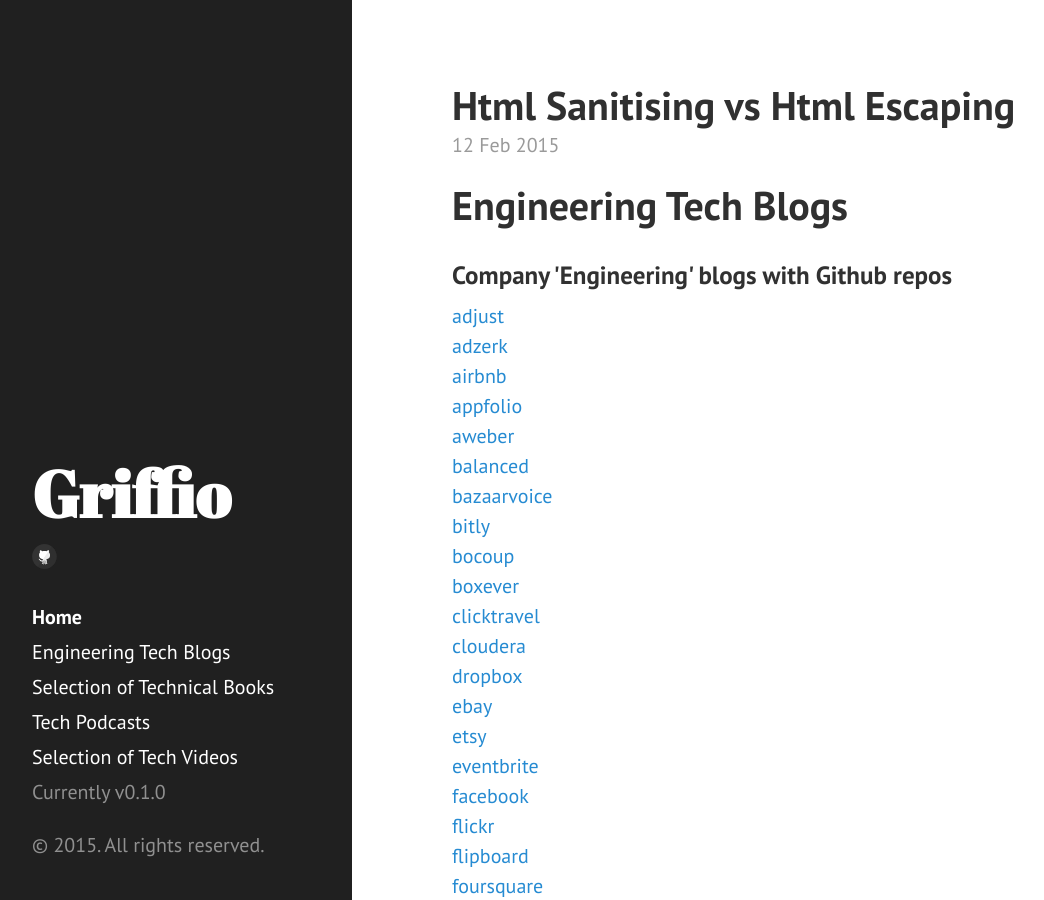
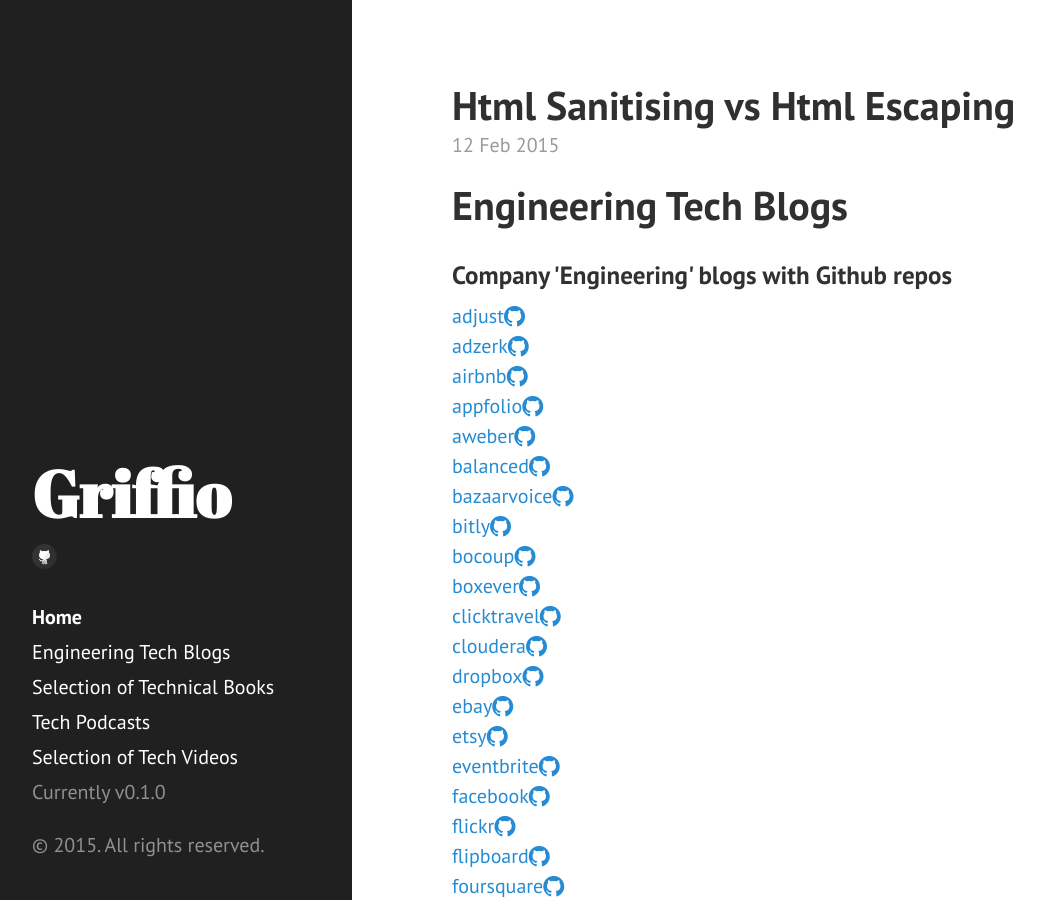
Before and after one commit to griffio/griffio.github.io, a Jekyll site: the page built from index.html, in a window 1280 px wide and 900 px high. Shown: the whole window, without its empty margins (8-1052 px from the left). Built offline with Jekyll 4.4.1, drawn with Linux system fonts in a browser that asks for light colours; nearby versions of some CDN libraries; the list of posts is cut into pages by our own code.

Commit message:
octicon.css

```diff
--- a/_includes/head.html
+++ b/_includes/head.html
@@ -15,6 +15,7 @@
     </title>
 
     <!-- CSS -->
+    <link rel="stylesheet" href="{{ site.baseurl }}public/css/octicon.css">
     <link rel="stylesheet" href="{{ site.baseurl }}public/css/poole.css">
     <link rel="stylesheet" href="{{ site.baseurl }}public/css/syntax.css">
     <link rel="stylesheet" href="{{ site.baseurl }}public/css/hyde.css">
```
